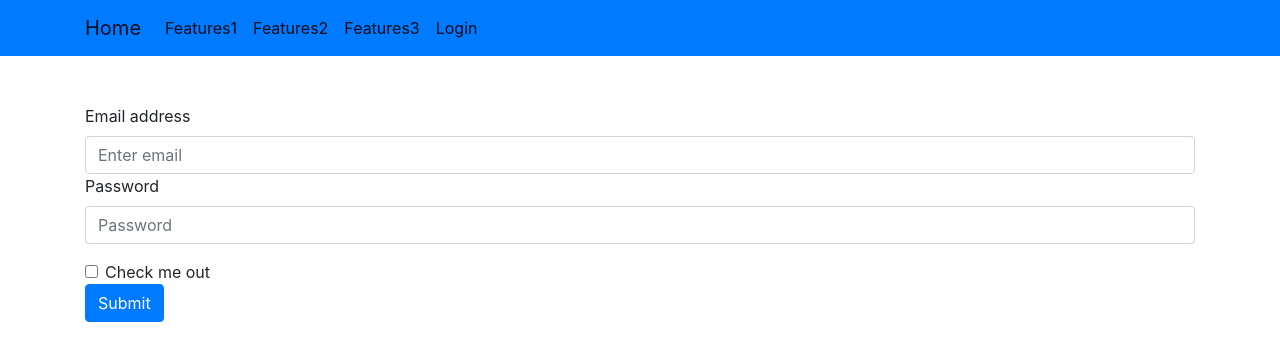
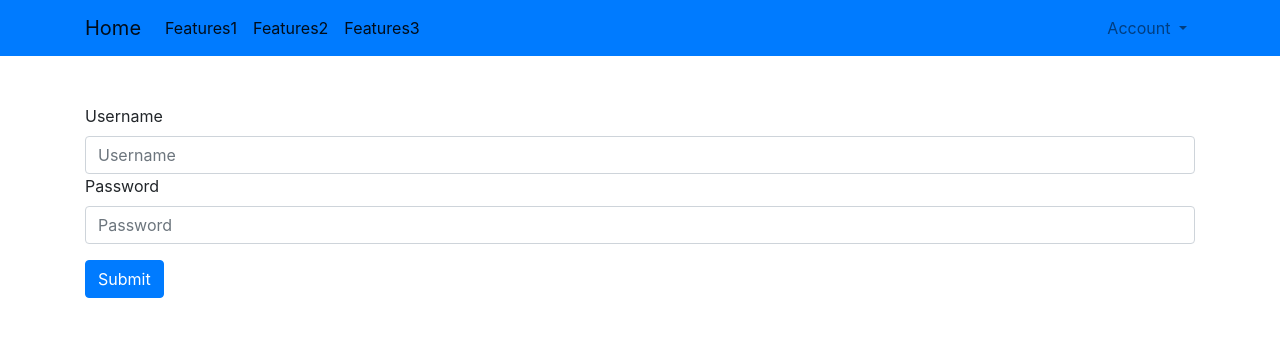
Before and after one commit to hanuionut94/django_app, a Django app: page /members/login_users in a window 1280 px wide. Shown: the top 361 px of the page. Run offline with Django 3.2, Linux system fonts and the light colour scheme.

Commit message:
modified navbar

```diff
--- a/app/bankapp/templates/base.html
+++ b/app/bankapp/templates/base.html
@@ -2,9 +2,6 @@
 <html>
     <head>
         <meta charset="utf-8">
-        <!-- <meta name="viewport" content="width=device-width, initial-scale=1, shrink-to-fit=no"> -->
-
-    <!-- Bootstrap CSS -->
         <link rel="stylesheet" href="https://cdn.jsdelivr.net/npm/bootstrap@4.0.0/dist/css/bootstrap.min.css" integrity="sha384-Gn5384xqQ1aoWXA+058RXPxPg6fy4IWvTNh0E263XmFcJlSAwiGgFAW/dAiS6JXm" crossorigin="anonymous">
 
         <tile>
@@ -14,26 +11,40 @@
         </tile>
     </head>
     <body>
-        <nav class="navbar navbar-expand-lg navbar-light bg-primary mb-5" >
-            <nav class="container">
+        <nav class="navbar navbar-expand-lg navbar-light bg-primary mb-5">
+            <div class="container">
               <a class="navbar-brand" href="{% url 'home' %}">Home</a>
               <button class="navbar-toggler" type="button" data-toggle="collapse" data-target="#navbarNavAltMarkup" aria-controls="navbarNavAltMarkup" aria-expanded="false" aria-label="Toggle navigation">
                 <span class="navbar-toggler-icon"></span>
               </button>
               <div class="collapse navbar-collapse" id="navbarNavAltMarkup">
-                <div class="navbar-nav">
+                <div class="navbar-nav mr-auto">
                   <a class="nav-item nav-link active" href="#">Features1</a>
                   <a class="nav-item nav-link active" href="#">Features2</a>
                   <a class="nav-item nav-link active" href="#">Features3</a>
-                    <a class="nav-item nav-link active" href="{% url 'login' %}">Login</a>
+                </div>
+                <div class="navbar-nav ml-auto">
+                  <div class="nav-item dropdown">
+                    <a class="nav-link dropdown-toggle" href="#" id="navbarDropdownMenuLink" role="button" data-toggle="dropdown" aria-haspopup="true" aria-expanded="false">
+                      Account
+                    </a>
+                    <div class="dropdown-menu dropdown-menu-right" aria-labelledby="navbarDropdown">
+                      <a class="dropdown-item" href="{% url 'login' %}">Login</a>
+                      <div clas="dropdown-divider"></div>
+                      <a class="dropdown-item" href="#">Register</a>
                     </div>
                   </div>
-            </nav>
+                </div>
+              </div>
+            </div>
           </nav>
 
         {% block content %}
 
         {% endblock %}
 
+
+
+
     </body>
 </html>
--- a/app/bankapp/views.py
+++ b/app/bankapp/views.py
@@ -8,7 +8,3 @@ def home(request):
 
 def about(request):
     return render(request, 'about.html')
-
-def signup(request):
-    form = UserCreationForm()
-    return render(request, 'registration/signup.html')
--- a/app/members/templates/authenticate/login.html
+++ b/app/members/templates/authenticate/login.html
@@ -1,19 +1,16 @@
 {% extends 'base.html' %}
 
 {% block content %}
-<form>
+<form action="POST">
+    {% csrf_token %}
     <nav class="container"
         <div class="form-group">
-            <label for="exampleInputEmail1">Email address</label>
-            <input type="email" class="form-control" id="exampleInputEmail1" aria-describedby="emailHelp" placeholder="Enter email">
+            <label for="exampleInputEmail1">Username</label>
+            <input type="text" class="form-control" name="username" placeholder="Username" aria-describedby="emailHelp">
         </div>
         <div class="form-group">
             <label for="exampleInputPassword1">Password</label>
-            <input type="password" class="form-control" id="exampleInputPassword1" placeholder="Password">
-        </div>
-        <div class="form-check">
-            <input type="checkbox" class="form-check-input" id="exampleCheck1">
-            <label class="form-check-label" for="exampleCheck1">Check me out</label>
+            <input type="password" class="form-control" name="password" placeholder="Password">
         </div>
         <button type="submit" class="btn btn-primary">Submit</button>
     </nav>
```
Also changed, not shown: 1 other file. Lines whose indentation alone changed are shown as unchanged.
